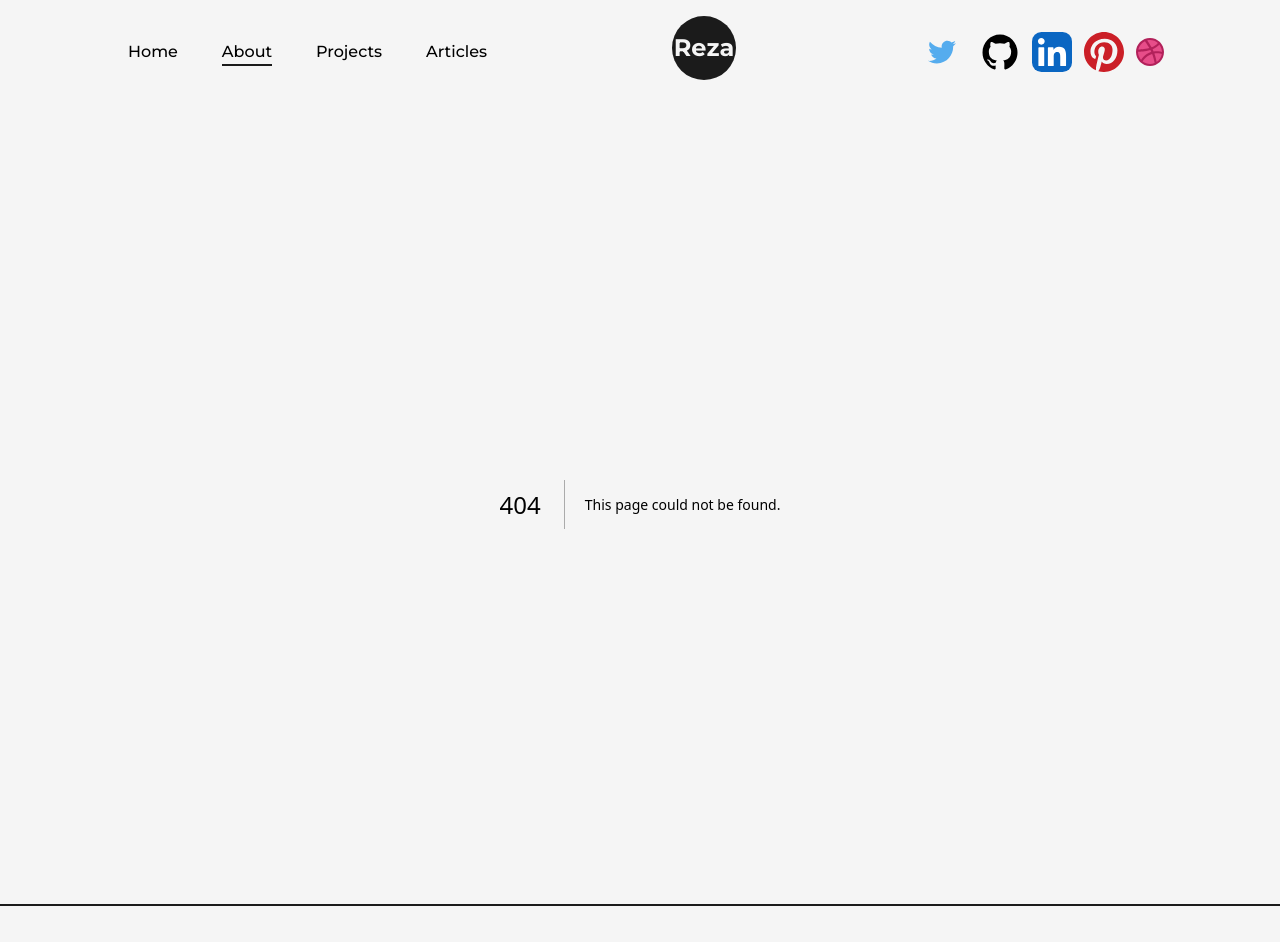
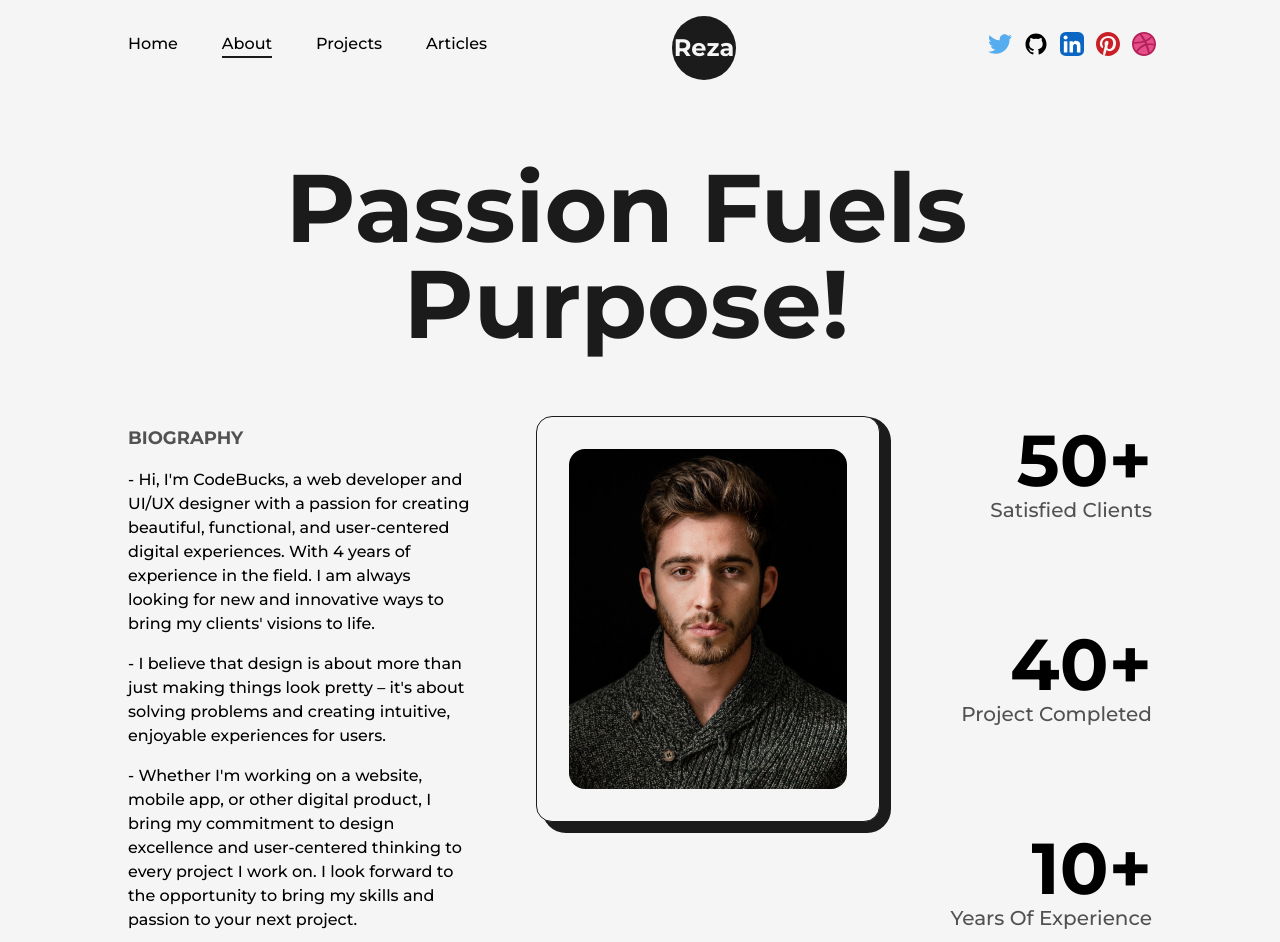
Before and after one commit to khaledtudce/nextjs_tw_fm_portfolio, a Next.js app: page /about in a window 1280 px wide. Before the commit this address had no page. Shown: the top 942 px of the page. Built offline with nearby package versions, Linux system fonts and the light colour scheme.

Commit message:
created about page with Biography description, image with shadow, animated clientno, project no, year of exp

```diff
--- /dev/null
+++ b/src/components/AnimatedNumbers.tsx
@@ -0,0 +1,25 @@
+import React, { useEffect, useRef } from "react";
+import { useInView, useMotionValue, useSpring } from "framer-motion";
+
+export const AnimatedNumbers = (value: number) => {
+  const ref = useRef(null);
+  const motionValue = useMotionValue(0);
+  const springValue = useSpring(motionValue, { duration: 5000 });
+  const isInview = useInView(ref, { once: true });
+
+  useEffect(() => {
+    if (isInview) {
+      motionValue.set(value);
+    }
+  }, [value, isInview, motionValue]);
+
+  useEffect(() => {
+    springValue.on("change", (latest) => {
+      if (ref.current && latest.toFixed(0) <= value) {
+        ref.current.textContent = latest.toFixed(0);
+      }
+    });
+  }, [springValue, value]);
+
+  return <span ref={ref}></span>;
+};
--- a/src/components/Navbar.tsx
+++ b/src/components/Navbar.tsx
@@ -69,7 +69,7 @@ const Navbar = () => {
           whileHover={{ y: -2 }}
           whileTap={{ scale: 0.8 }}
         >
-          <TwitterIcon className="w-6 mr-3" rest="" />
+          <TwitterIcon className="w-[28px] mx-1" rest="" />
         </motion.a>
         <motion.a
           href="https://github.com"
@@ -77,7 +77,7 @@ const Navbar = () => {
           whileHover={{ y: -2 }}
           whileTap={{ scale: 0.8 }}
         >
-          <GithubIcon className="w-6 mx-3" rest="" />
+          <GithubIcon className="w-[28px] mx-1" rest="" />
         </motion.a>
         <motion.a
           href="https://www.linkedin.com"
@@ -85,7 +85,7 @@ const Navbar = () => {
           whileHover={{ y: -2 }}
           whileTap={{ scale: 0.8 }}
         >
-          <LinkedInIcon className="w-6 mx-3" rest="" />
+          <LinkedInIcon className="w-[28px] mx-1" rest="" />
         </motion.a>
         <motion.a
           href="https://www.pinterest.de"
@@ -93,7 +93,7 @@ const Navbar = () => {
           whileHover={{ y: -2 }}
           whileTap={{ scale: 0.8 }}
         >
-          <PinterestIcon className="w-6 mx-3" rest="" />
+          <PinterestIcon className="w-[28px] mx-1" rest="" />
         </motion.a>
         <motion.a
           href="https://dribble.com"
@@ -101,7 +101,7 @@ const Navbar = () => {
           whileHover={{ y: -2 }}
           whileTap={{ scale: 0.8 }}
         >
-          <DribbbleIcon className="w-6 ml-3" rest="" />
+          <DribbbleIcon className="w-[28px] mx-1" rest="" />
         </motion.a>
       </nav>
       <div className="absolute left-[50%] top-2 translate-x-[50%]">
--- /dev/null
+++ b/src/pages/about.tsx
@@ -0,0 +1,87 @@
+import AnimatedText from "@/components/AnimatedText";
+import Layout from "@/components/Layout";
+import Head from "next/head";
+import React from "react";
+import profilePic from "../../public/images/profile/developer-pic-2.jpg";
+import Image from "next/image";
+import { AnimatedNumbers } from "../components/AnimatedNumbers";
+
+const about = () => {
+  return (
+    <>
+      <Head>
+        <title>Khaled | About Page</title>
+        <meta name="description" content="This page describe about me" />
+      </Head>
+      <main className="flex w-full flex-col items-center justify-center">
+        <Layout className="pt-16">
+          <div>
+            <AnimatedText text="Passion Fuels Purpose!" className="mb-16" />
+            <div className="grid w-full grid-cols-8 gap-16">
+              <div className="col-span-3 flex flex-col items-start justify-start">
+                <h2 className="mb-4 text-lg font-bold uppercase text-dark/75">
+                  Biography
+                </h2>
+                <p className="font-medium">
+                  - Hi, I'm CodeBucks, a web developer and UI/UX designer with a
+                  passion for creating beautiful, functional, and user-centered
+                  digital experiences. With 4 years of experience in the field.
+                  I am always looking for new and innovative ways to bring my
+                  clients' visions to life.
+                </p>
+                <p className="my-4 font-medium">
+                  - I believe that design is about more than just making things
+                  look pretty – it's about solving problems and creating
+                  intuitive, enjoyable experiences for users.
+                </p>
+                <p className="font-medium">
+                  - Whether I'm working on a website, mobile app, or other
+                  digital product, I bring my commitment to design excellence
+                  and user-centered thinking to every project I work on. I look
+                  forward to the opportunity to bring my skills and passion to
+                  your next project.
+                </p>
+              </div>
+              <div className="col-span-3 relative h-max rounded-2xl bottom-2 border border-solid border-dark bg-light p-8">
+                <div className="absolute top-0 -right-3 -z-10 w-[102%] h-[103%] rounded-3xl bg-dark" />
+                <Image
+                  src={profilePic}
+                  alt="myphoto"
+                  className="w-full h-auto rounded-2xl"
+                />
+              </div>
+              <div className="col-span-2 flex flex-col items-end justify-between">
+                <div className="flex flex-col items-end justify-center">
+                  <span className="inline-block text-7xl font-bold">
+                    {AnimatedNumbers(50)}+
+                  </span>
+                  <h2 className="text-xl font-medium capitalize text-dark/75">
+                    satisfied clients
+                  </h2>
+                </div>
+                <div className="flex flex-col items-end justify-center">
+                  <span className="inline-block text-7xl font-bold">
+                    {AnimatedNumbers(40)}+
+                  </span>
+                  <h2 className="text-xl font-medium capitalize text-dark/75">
+                    project completed
+                  </h2>
+                </div>
+                <div className="flex flex-col items-end justify-center">
+                  <span className="inline-block text-7xl font-bold">
+                    {AnimatedNumbers(10)}+
+                  </span>
+                  <h2 className="text-xl font-medium capitalize text-dark/75">
+                    years of experience
+                  </h2>
+                </div>
+              </div>
+            </div>
+          </div>
+        </Layout>
+      </main>
+    </>
+  );
+};
+
+export default about;
```
